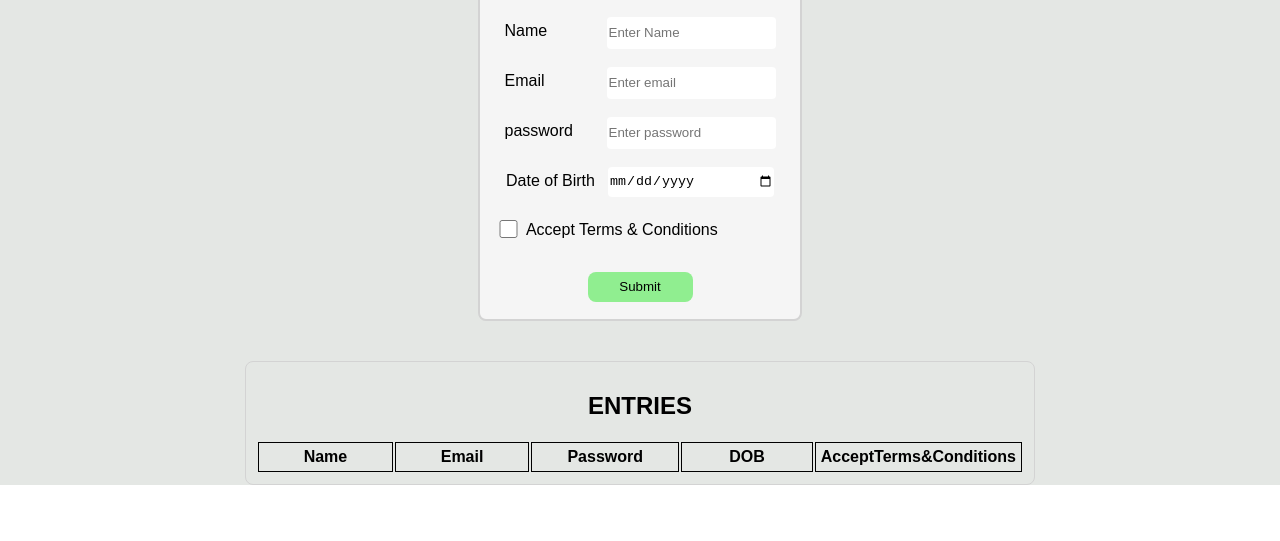
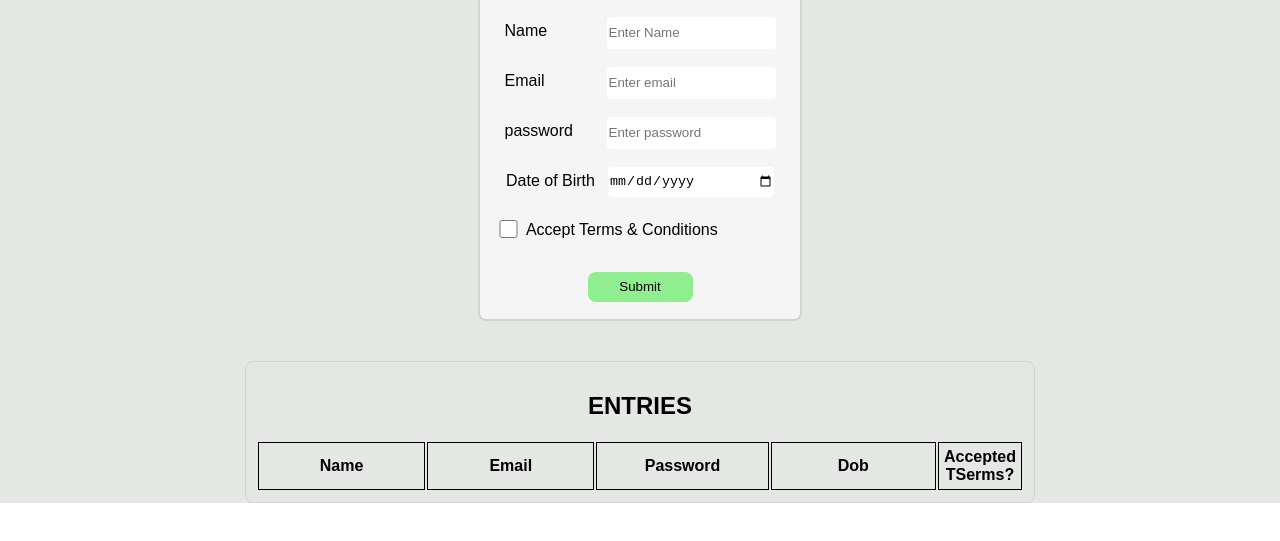
Before and after one commit to sindhureddy-6/wd101, a plain HTML site: page index.html in a window 1280 px wide. Shown: the part 133-674 px from the top of the page. Drawn offline with Linux system fonts and the light colour scheme.

Commit message:
Update index.html

```diff
--- a/index.html
+++ b/index.html
@@ -65,8 +65,8 @@
             <th class="tableelement">Name</th>
             <th class="tableelement">Email</th>
             <th class="tableelement">Password</th>
-            <th class="tableelement">DOB</th>
-            <th class="tableelement">AcceptTerms&Conditions</th>
+            <th class="tableelement">Dob</th>
+            <th class="tableelement">Accepted TSerms?</th>
           </tr>
         </table>
     </div>
```
